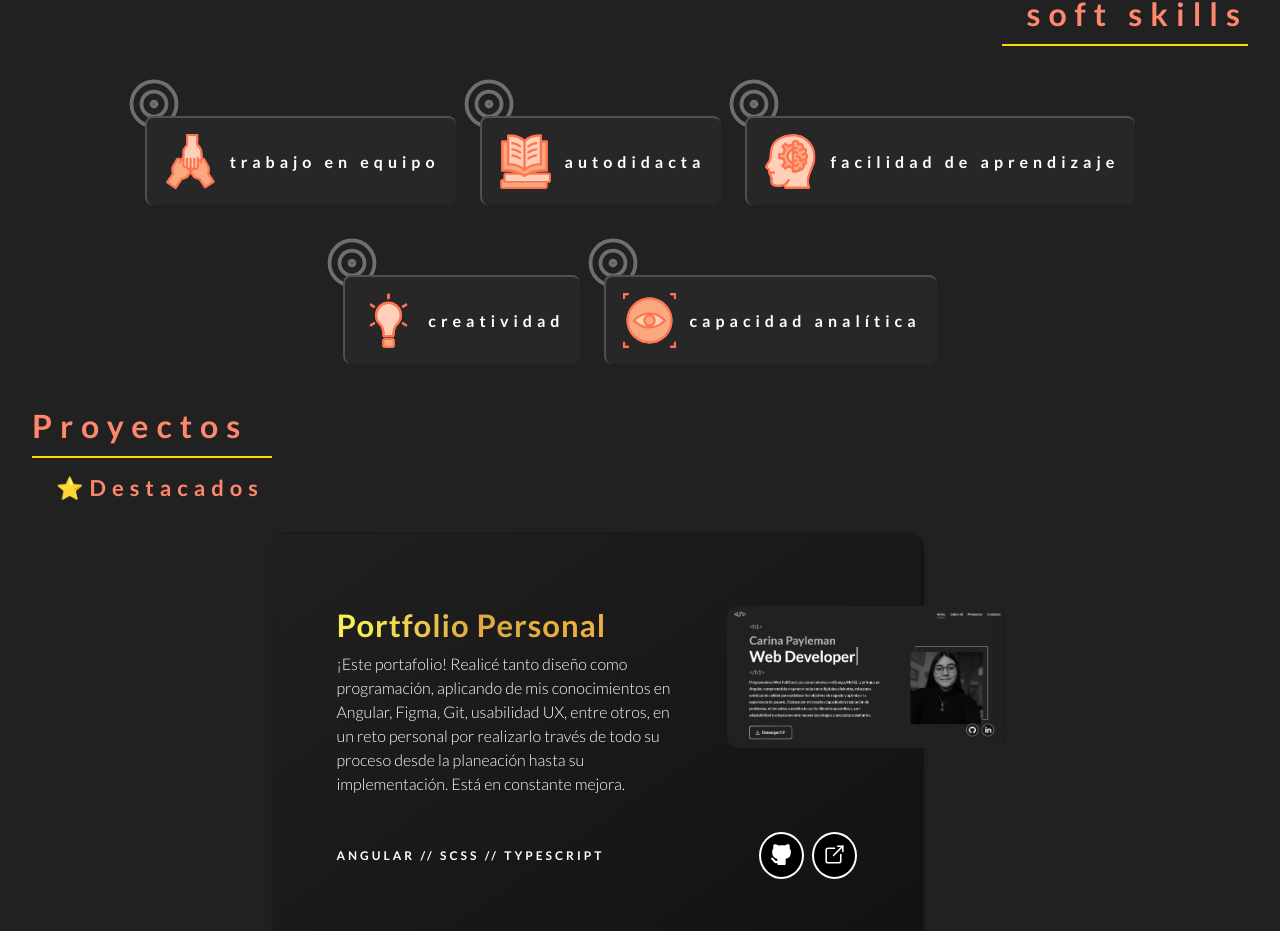
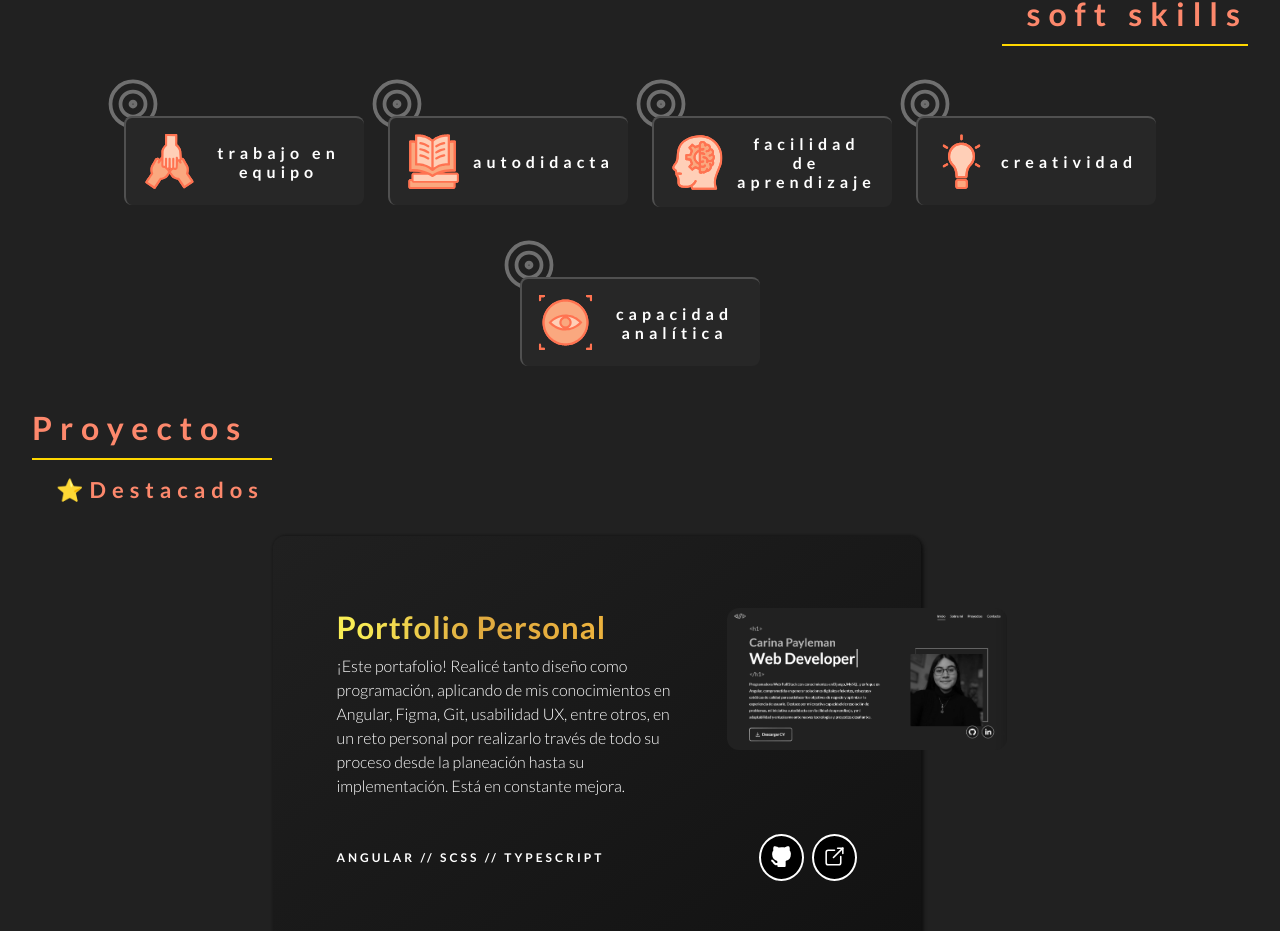
Before and after one commit to PaylemanC/portfolio, an Angular app: page / in a window 1280 px wide. Shown: the part 1872-2803 px from the top of the page. Built offline with nearby package versions, Linux system fonts and the light colour scheme.

Commit message:
Corrije width propio

```diff
--- a/src/app/components/soft-skill/soft-skill.component.scss
+++ b/src/app/components/soft-skill/soft-skill.component.scss
@@ -15,9 +15,11 @@
   border: 2px solid #505050;
   border-bottom: none;
   border-right: none;
+  width: 240px;
   p {
     text-transform: lowercase;
     letter-spacing: .5rem;
+    text-align: center;
   }
   &:hover {
     transform: none;
```
